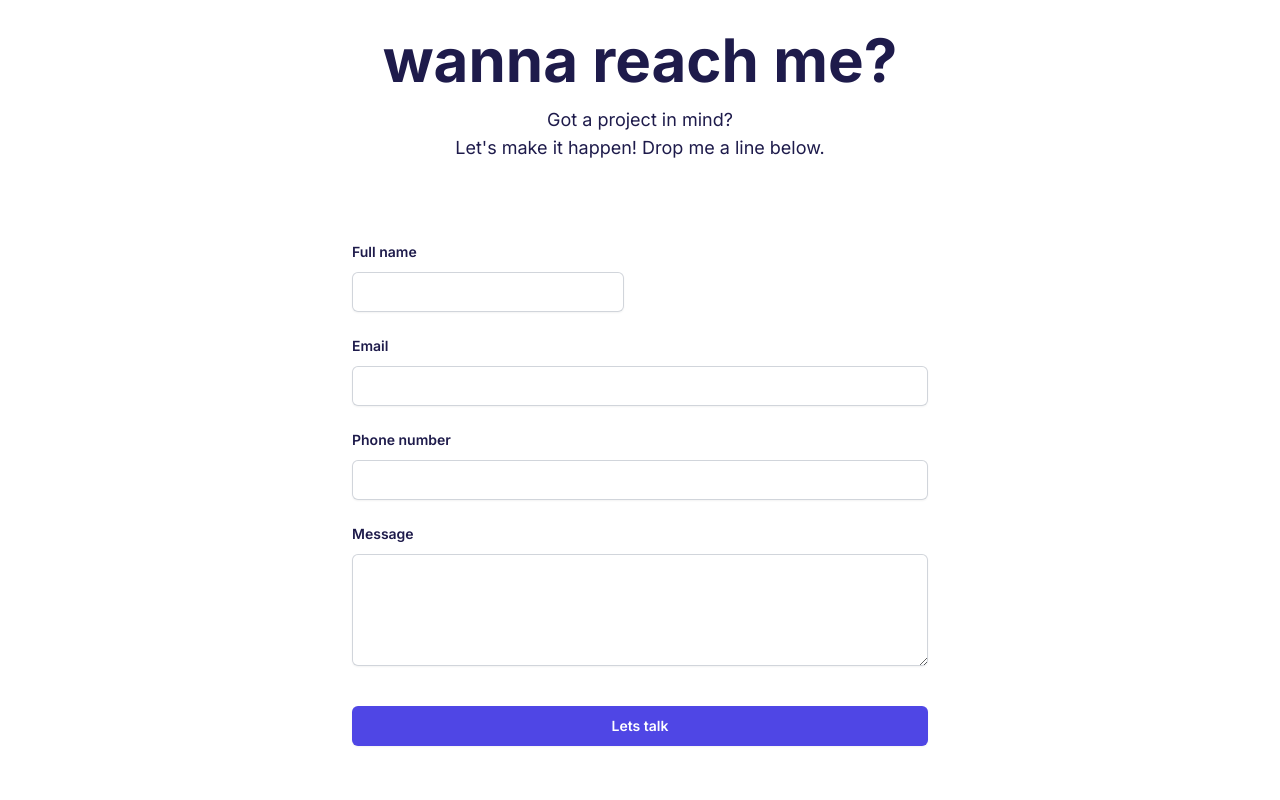
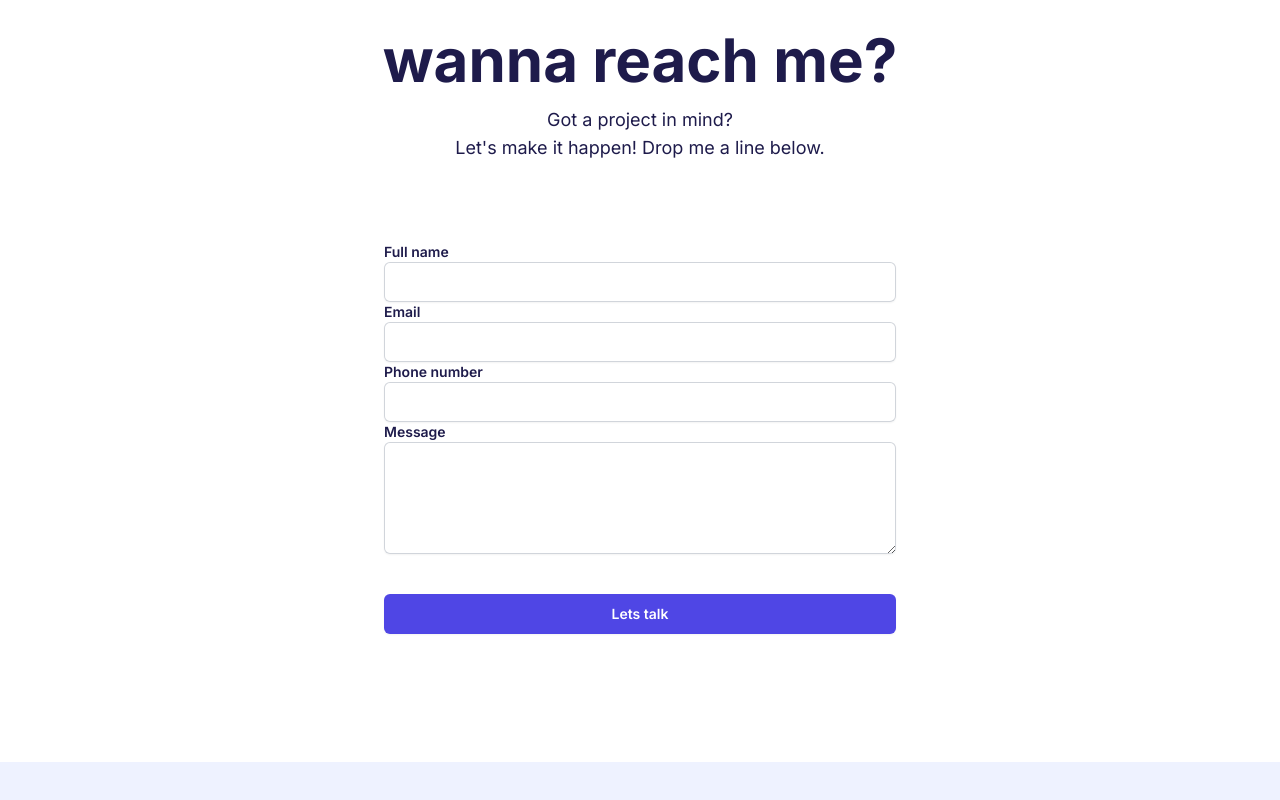
Before and after one commit to Hunscuzzy/portfolio, a Next.js app: page / in a window 1280 px wide. Shown: the part 1698-2498 px from the top of the page. After the commit the page ends 2460 px from the top, so only its background shows below. Built offline with nearby package versions, Linux system fonts and the light colour scheme.

Commit message:
feat(contact): simplify ui

```diff
--- a/src/app/providers.tsx
+++ b/src/app/providers.tsx
@@ -1,6 +1,6 @@
 "use client";
 import { ReactNode } from "react";
-import { DarkModeProvider } from "./contexts/darkModeContext";
+import { DarkModeProvider } from "../contexts/darkModeContext";
 
 export function Providers({ children }: { children: ReactNode }) {
   return <DarkModeProvider>{children}</DarkModeProvider>;
--- a/src/components/body.tsx
+++ b/src/components/body.tsx
@@ -1,6 +1,6 @@
 "use client";
 import React, { ReactNode } from "react";
-import { useDarkMode } from "../app/contexts/darkModeContext";
+import { useDarkMode } from "../contexts/darkModeContext";
 
 export default function Body({
   children,
--- a/src/components/contactForm.tsx
+++ b/src/components/contactForm.tsx
@@ -1,5 +1,4 @@
 "use client";
-
 import { useForm } from "react-hook-form";
 import { sendEmail } from "@/utils/send-email";
 
@@ -19,15 +18,13 @@ export default function ContactForm() {
 
   return (
     <form
-      className='mx-auto mt-16 max-w-xl sm:mt-20'
+      className='mx-auto mt-16 max-w-lg sm:mt-20'
       onSubmit={handleSubmit(onSubmit)}
     >
-      <div className='grid grid-cols-1 gap-x-8 gap-y-6 sm:grid-cols-2'>
       <div>
         <label htmlFor='name' className='block text-sm font-semibold'>
           Full name
         </label>
-          <div className='mt-2.5'>
         <input
           type='text'
           id='name'
@@ -36,12 +33,10 @@ export default function ContactForm() {
           {...register("name", { required: true })}
         />
       </div>
-        </div>
-        <div className='sm:col-span-2'>
+      <div>
         <label htmlFor='email' className='block text-sm font-semibold'>
           Email
         </label>
-          <div className='mt-2.5'>
         <input
           {...register("email", { required: true })}
           type='email'
@@ -50,12 +45,10 @@ export default function ContactForm() {
           className='block w-full rounded-md border-0 px-3.5 py-2 text-gray-900 shadow-sm ring-1 ring-inset ring-gray-300 placeholder:text-gray-400 focus:ring-2 focus:ring-inset focus:ring-indigo-600 sm:text-sm sm:leading-6'
         />
       </div>
-        </div>
-        <div className='sm:col-span-2'>
+      <div>
         <label htmlFor='phone' className='block text-sm font-semibold'>
           Phone number
         </label>
-          <div className='relative mt-2.5'>
         <input
           {...register("phone", { required: true })}
           type='tel'
@@ -64,12 +57,10 @@ export default function ContactForm() {
           className='block w-full rounded-md border-0 px-3.5 py-2 text-gray-900 shadow-sm ring-1 ring-inset ring-gray-300 placeholder:text-gray-400 focus:ring-2 focus:ring-inset focus:ring-indigo-600 sm:text-sm sm:leading-6'
         />
       </div>
-        </div>
-        <div className='sm:col-span-2'>
+      <div>
         <label htmlFor='message' className='block text-sm font-semibold'>
           Message
         </label>
-          <div className='mt-2.5'>
         <textarea
           {...register("message", { required: true })}
           id='message'
@@ -77,8 +68,6 @@ export default function ContactForm() {
           className='block w-full rounded-md border-0 px-3.5 py-2 text-gray-900 shadow-sm ring-1 ring-inset ring-gray-300 placeholder:text-gray-400 focus:ring-2 focus:ring-inset focus:ring-indigo-600 sm:text-sm sm:leading-6'
           defaultValue={""}
         />
-          </div>
-        </div>
       </div>
       <div className='mt-10'>
         <button
--- a/src/components/darkModeSwitch.tsx
+++ b/src/components/darkModeSwitch.tsx
@@ -1,7 +1,7 @@
 "use client";
 import { useTransition, animated } from "react-spring";
 import { IoSunny, IoMoon } from "react-icons/io5";
-import { useDarkMode } from "../app/contexts/darkModeContext";
+import { useDarkMode } from "../contexts/darkModeContext";
 
 export default function DarkModeSwitch() {
   const { darkMode, toggleDarkMode } = useDarkMode();
--- /dev/null
+++ b/src/utils/send-email.ts
@@ -0,0 +1,5 @@
+import { ContactFormData } from "@/components/contactForm";
+
+export function sendEmail(data: ContactFormData) {
+  console.log(data);
+}
```
Also changed, not shown: src/contexts/darkModeContext.tsx (renamed from src/app/contexts/darkModeContext.tsx). Lines whose indentation alone changed are shown as unchanged.
